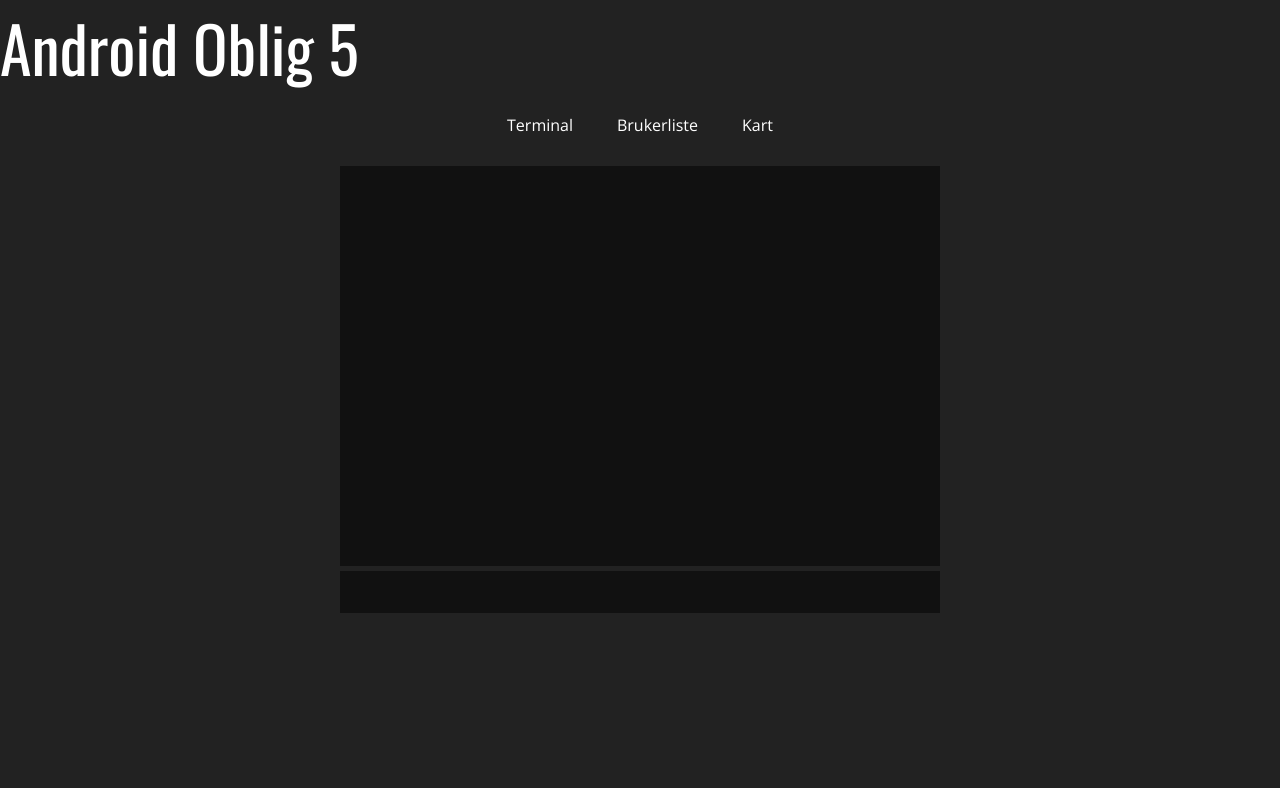
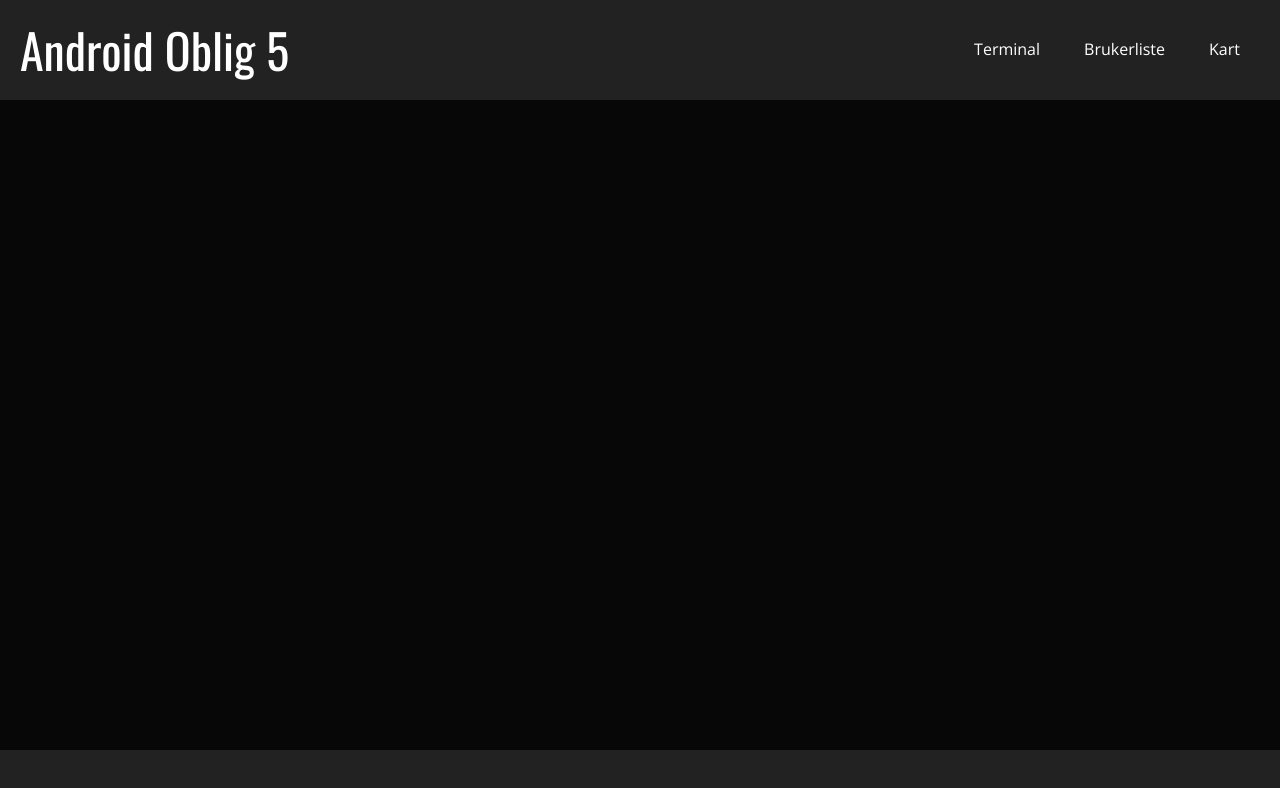
Before and after one commit to khlieng/oblig5server, a plain HTML site: page web/index.html in a window 1280 px wide. Both pictures are taken after a click on the link "Terminal". Drawn offline with nearby package versions, Linux system fonts and the light colour scheme; some packages are replaced by stand-ins of ours; no server answers.

Commit message:
Markere slettes automatisk når brukere slettes, google maps lastes etter brukerne, des 1 og 2.

```diff
--- a/web/index.html
+++ b/web/index.html
@@ -14,52 +14,51 @@
     }
 
     h1 {
-        font: 64px Oswald, sans-serif;
+        font: 48px Oswald, sans-serif;
+        line-height: 100px;
+        margin-left: 20px;
         color: #FFF;
+        float: left;
         -webkit-user-select: none;
     }
 
     p {
         font: 16px Open Sans, sans-serif;
-        text-align: center;
         color: #FFF;
         margin: 20px;
     }
 
-    #wrap {
+    #chat {
+        position: absolute;
+        top: 100px;
+        left: 0;
+        right: 0;
+        bottom: 50px;
+        overflow: auto;
+        background: rgba(0,0,0,0.8);
     }
 
-    #chat {
-        margin: 0 auto;
-        width: 600px;
-        height: 400px;
-        overflow: auto;
-        background: #111;
-    }
-
-    #chat p {
-        text-align: left;
+    #chatInput {
+        position: absolute;
+        height: 30px;
+        left: 0;
+        right: 0;
+        bottom: 0;
     }
 
     input {
-        width: 580px;
-        margin-top: 5px;
         padding: 10px;
         font: 16px Open Sans, sans-serif;
-        background: #111;
+        background: #222;
         border: none;
         color: #FFF;
         outline: none;
     }
 
-    #inputWrap {
-        text-align: center;
-    }
-
     nav {
-        text-align: center;
-        margin: 20px;
-        margin-bottom: 30px;
+        float: right;
+        line-height: 100px;
+        margin-right: 20px;
     }
 
     li {
@@ -82,8 +81,14 @@
         display: none;
     }
 
-    #terminal {
-        display: block;
+    #brukerliste {
+        position: absolute;
+        top: 100px;
+        left: 0;
+        right: 0;
+        bottom: 0;
+        overflow: auto;
+        background: rgba(0,0,0,0.8);
     }
 
     #brukerliste .col {
@@ -119,10 +124,10 @@
     </div>
     <div id="terminal" class="tab">
         <div id="chat"></div>
-        <div id="inputWrap"><input type="text" id="chatInput"></div>
+        <input type="text" id="chatInput">
     </div>
     <div id="brukerliste" class="tab"></div>
-    <div id="map" class="tab"></div>
+    <div id="map"></div>
     <script src="//ajax.googleapis.com/ajax/libs/jquery/1.9.1/jquery.min.js"></script>
     <script src="/socket.io.min.js"></script>
     <script>
@@ -148,6 +153,10 @@
                     addUser(data[0], data[1], data[2], data[3]);
                 }
             });
+
+            var script = document.createElement("script");
+            script.src = "https://maps.googleapis.com/maps/api/js?key=AIzaSyB9PjmOCduDrB3cnksGzMpNCIYGZMKfsVU&sensor=false&callback=initMaps";
+            document.body.appendChild(script);
         });
 
         $("#chatInput").keypress(function(event) {
@@ -162,25 +171,8 @@
                 $(".tab").hide();
                 var tab = $(this).attr("id").split("-")[1];
                 $("#" + tab).show();
-
-                if (tab == "map") {
-                    if (!mapsInit) {
-                        mapsInit = true;
-                        initMaps();
-                    }
-                    //$("nav a").addClass("dark");
-                    //$("h1").addClass("dark");
-                }
-                else {
-                    $("nav a").removeClass("dark");
-                    $("h1").removeClass("dark");
-                }
             }
         });
-
-        var script = document.createElement("script");
-        script.src = "https://maps.googleapis.com/maps/api/js?key=AIzaSyB9PjmOCduDrB3cnksGzMpNCIYGZMKfsVU&sensor=false&callback=initMaps";
-        document.body.appendChild(script);
     });
 
     function initMaps() {
@@ -228,6 +220,11 @@
         }
     }
 
+    function removeMarker(id) {
+        markers[id].setMap(null);
+        delete markers[id];
+    }
+
     function processMessage(message) {
         var split = message.split(":");
         switch (split[0]) {
@@ -244,6 +241,7 @@
             case "drop":
                 var id = split[1];
                 $("#user-" + id).remove();
+                removeMarker(id);
                 println("id " + id + " unregistered", users[id].color, users[id].name);
                 delete users[id];
                 break;
```
Also changed, not shown: 1 other file.
